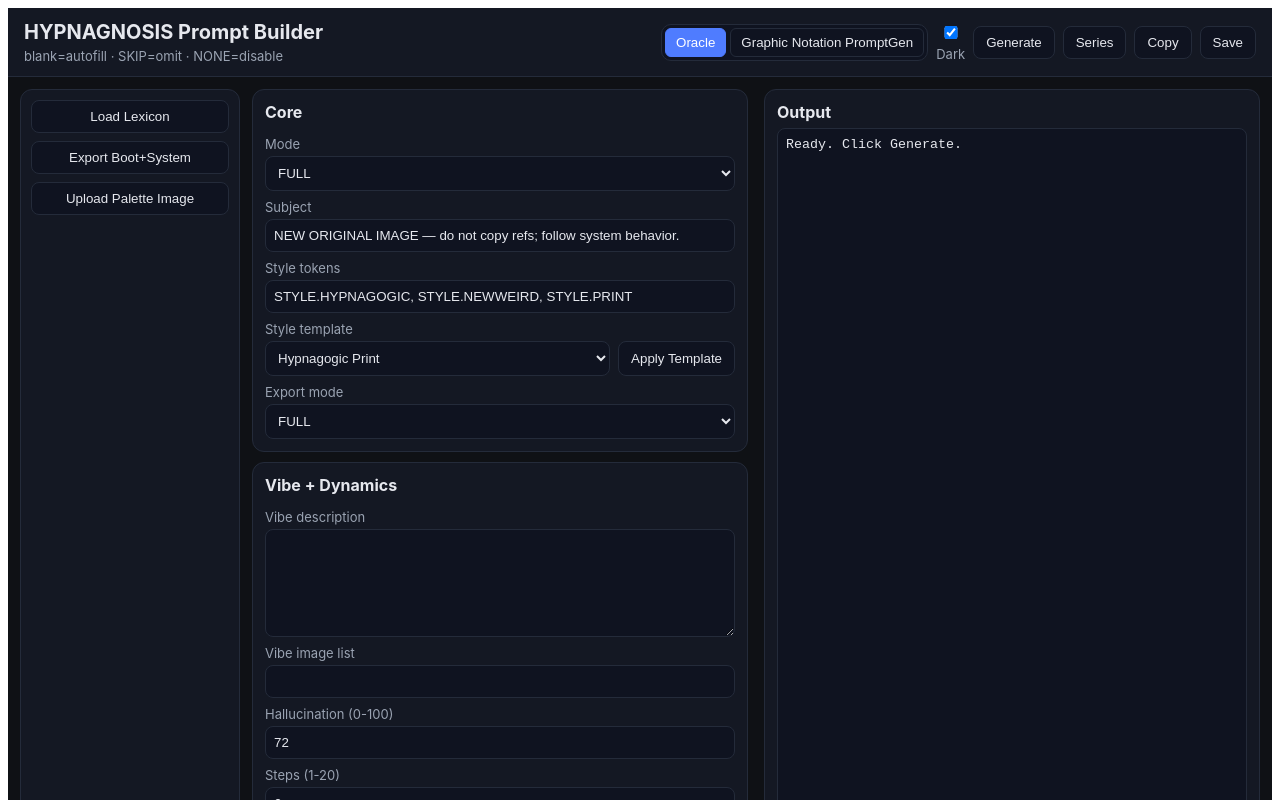
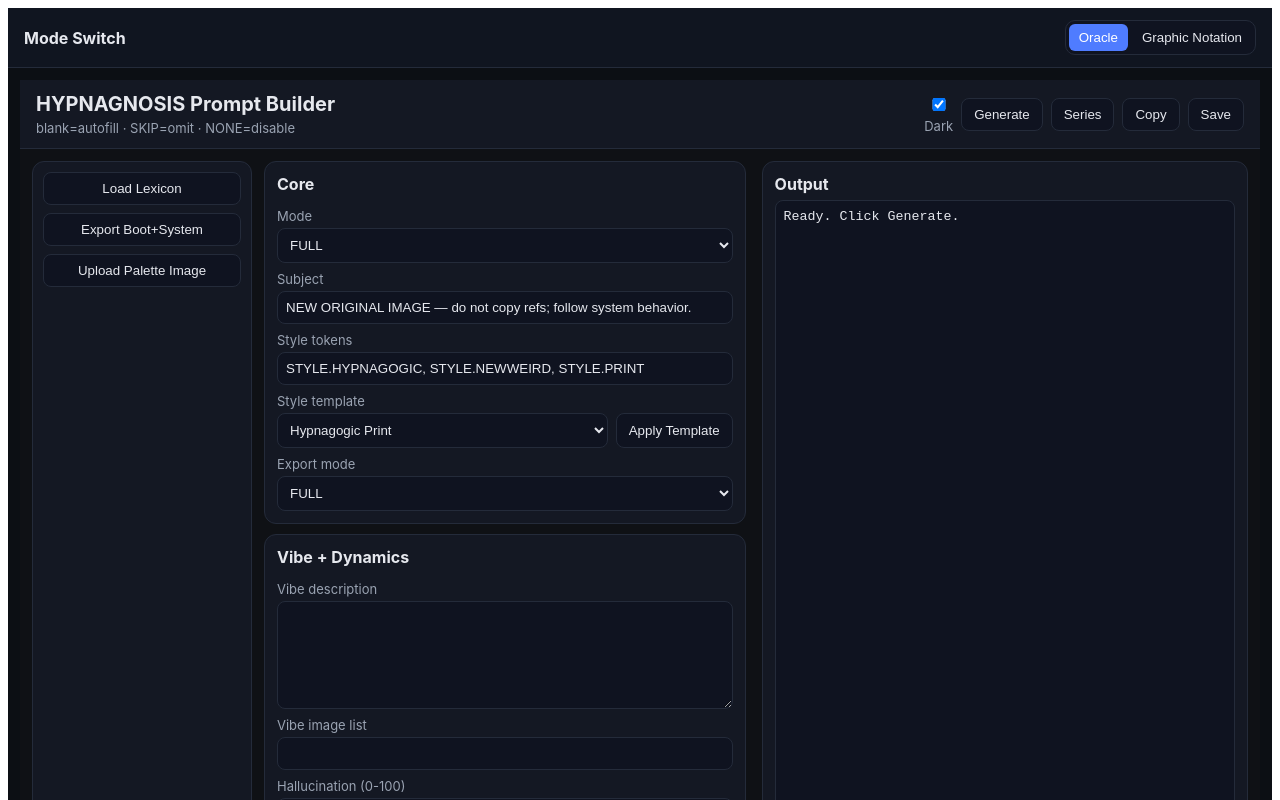
Before and after one commit to hgw3lls/oracle, a React (Vite) app: page / in a window 1280 px wide. Shown: the top 800 px of the page. Built offline with nearby package versions, Linux system fonts and the light colour scheme.

Commit message:
Refactor into AppShell with Oracle and Graphic Notation modes

```diff
--- a/src/app/App.tsx
+++ b/src/app/App.tsx
@@ -11,12 +11,7 @@ import {
 import { extractPaletteFromImage } from './paletteExtract';
 import './app.css';
 
-const BUILDERS = {
-  oracle: {
-    label: 'Oracle',
-    title: 'HYPNAGNOSIS Prompt Builder',
-    subtitle: 'blank=autofill · SKIP=omit · NONE=disable',
-    styleTemplates: [
+const ORACLE_STYLE_TEMPLATES = [
   {
     label: 'Hypnagogic Print',
     styleTokens: 'STYLE.HYPNAGOGIC, STYLE.PRINT, high-contrast ink',
@@ -32,103 +27,81 @@ const BUILDERS = {
     styleTokens: 'STYLE.GRAPHIC_SCORE, STYLE.NEWWEIRD, tactile mark-making',
     notes: 'Treat composition like a performable visual score with temporal cues.',
   },
-    ],
-  },
-  graphicNotation: {
-    label: 'Graphic Notation PromptGen',
-    title: 'Graphic Notation PromptGen',
-    subtitle: 'notation-first visual scoring · preserves independent state',
-    styleTemplates: [
-      {
-        label: 'Graphic Staff',
-        styleTokens: 'STYLE.GRAPHIC_SCORE, notation staves, measured intervals',
-        notes: 'Compose forms as staves, bars, accents, and timing marks.',
-      },
-      {
-        label: 'Gesture Cue Sheet',
-        styleTokens: 'gesture glyphs, cue marks, kinetic line pressure',
-        notes: 'Use directional arrows and dynamic intensity markers.',
-      },
-      {
-        label: 'Diagram Pulse',
-        styleTokens: 'diagrammatics, pulse clusters, symbol cadence',
-        notes: 'Layer symbol repetition to imply tempo and visual rhythm.',
-      },
-    ],
-  },
-} as const;
+];
 
-type BuilderMode = keyof typeof BUILDERS;
-
-type BuilderState = {
-  form: FormState;
-  series: GeneratedState[];
-  output: string;
-  status: string;
-  lexicon: Record<string, unknown>;
-  selectedStyleTemplate: string;
-};
-
-const createInitialBuilderState = (mode: BuilderMode): BuilderState => ({
-  form: defaultFormState(),
-  series: [],
-  output: 'Ready. Click Generate.',
-  status: 'Ready.',
-  lexicon: {},
-  selectedStyleTemplate: BUILDERS[mode].styleTemplates[0].label,
-});
+type BuilderMode = 'oracle' | 'graphicNotation';
 
 export default function App() {
-  const [activeBuilder, setActiveBuilder] = useState<BuilderMode>('oracle');
-  const [builderStates, setBuilderStates] = useState<Record<BuilderMode, BuilderState>>({
-    oracle: createInitialBuilderState('oracle'),
-    graphicNotation: createInitialBuilderState('graphicNotation'),
-  });
+  return <AppShell />;
+}
+
+function AppShell() {
+  const [mode, setMode] = useState<BuilderMode>('oracle');
+
+  return (
+    <div className="app-shell">
+      <header className="mode-shell-header">
+        <h1>Mode Switch</h1>
+        <div className="mode-toggle" role="tablist" aria-label="Prompt builder mode switch">
+          <button type="button" role="tab" aria-selected={mode === 'oracle'} className={mode === 'oracle' ? 'active' : ''} onClick={() => setMode('oracle')}>
+            Oracle
+          </button>
+          <button type="button" role="tab" aria-selected={mode === 'graphicNotation'} className={mode === 'graphicNotation' ? 'active' : ''} onClick={() => setMode('graphicNotation')}>
+            Graphic Notation
+          </button>
+        </div>
+      </header>
+
+      <div className="mode-shell-content">
+        <section hidden={mode !== 'oracle'} aria-hidden={mode !== 'oracle'}>
+          <OracleApp />
+        </section>
+        <section hidden={mode !== 'graphicNotation'} aria-hidden={mode !== 'graphicNotation'}>
+          <GraphicNotationApp />
+        </section>
+      </div>
+    </div>
+  );
+}
+
+function GraphicNotationApp() {
+  return (
+    <div className="graphic-notation-placeholder">
+      <h2>Graphic Notation</h2>
+      <p>Graphic Notation builder (coming online)</p>
+    </div>
+  );
+}
+
+function OracleApp() {
+  const [form, setForm] = useState<FormState>(defaultFormState());
+  const [series, setSeries] = useState<GeneratedState[]>([]);
+  const [output, setOutput] = useState('Ready. Click Generate.');
+  const [status, setStatus] = useState('Ready.');
   const [dark, setDark] = useState(true);
+  const [lexicon, setLexicon] = useState<Record<string, unknown>>({});
+  const [selectedStyleTemplate, setSelectedStyleTemplate] = useState(ORACLE_STYLE_TEMPLATES[0].label);
   const [isExtractingPalette, setIsExtractingPalette] = useState(false);
   const fileInputRef = useRef<HTMLInputElement>(null);
   const paletteImageInputRef = useRef<HTMLInputElement>(null);
 
-  const activeState = builderStates[activeBuilder];
-  const { form, output, status, lexicon, selectedStyleTemplate } = activeState;
-  const templates = BUILDERS[activeBuilder].styleTemplates;
-
   const panelClass = dark ? 'app dark' : 'app light';
 
-  const updateBuilderState = (updater: (state: BuilderState) => BuilderState, mode = activeBuilder) => {
-    setBuilderStates((previous) => ({
-      ...previous,
-      [mode]: updater(previous[mode]),
-    }));
-  };
-
-  const update = <K extends keyof FormState>(key: K, value: FormState[K]) => {
-    updateBuilderState((state) => ({ ...state, form: { ...state.form, [key]: value } }));
-  };
+  const update = <K extends keyof FormState>(key: K, value: FormState[K]) => setForm((f) => ({ ...f, [key]: value }));
 
   const runGenerate = (asSeries: boolean) => {
     try {
       const next = generateSeries(form, lexicon);
+      setSeries(next);
       if (asSeries) {
-        updateBuilderState((state) => ({
-          ...state,
-          series: next,
-          output: next.map((s) => `=== STATE ${s.index} ===\n${s.prompt}`).join('\n\n'),
-          status: `Generated ${next.length} states.`,
-        }));
+        setOutput(next.map((s) => `=== STATE ${s.index} ===\n${s.prompt}`).join('\n\n'));
+        setStatus(`Generated ${next.length} states.`);
       } else {
-        updateBuilderState((state) => ({
-          ...state,
-          series: next,
-          output: next[0]?.prompt ?? '',
-          status: 'Generated 1 prompt.',
-        }));
+        setOutput(next[0]?.prompt ?? '');
+        setStatus('Generated 1 prompt.');
       }
     } catch (error) {
-      updateBuilderState((state) => ({
-        ...state,
-        status: error instanceof Error ? error.message : 'Generation failed',
-      }));
+      setStatus(error instanceof Error ? error.message : 'Generation failed');
     }
   };
 
@@ -147,54 +120,31 @@ export default function App() {
   );
 
   const loadLexicon = async (e: ChangeEvent<HTMLInputElement>) => {
-    const mode = activeBuilder;
     const file = e.target.files?.[0];
     if (!file) return;
     const json = JSON.parse(await file.text()) as Record<string, unknown>;
-    updateBuilderState(
-      (state) => ({
-        ...state,
-        lexicon: json,
-        status: `Loaded lexicon: ${Object.keys(json).length} entries.`,
-      }),
-      mode,
-    );
+    setLexicon(json);
+    setStatus(`Loaded lexicon: ${Object.keys(json).length} entries.`);
   };
 
   const applyStyleTemplate = () => {
-    const template = templates.find((t) => t.label === selectedStyleTemplate);
+    const template = ORACLE_STYLE_TEMPLATES.find((t) => t.label === selectedStyleTemplate);
     if (!template) return;
-    updateBuilderState((state) => ({
-      ...state,
-      form: { ...state.form, styleTokens: template.styleTokens, notes: template.notes },
-      status: `Applied style template: ${template.label}.`,
-    }));
+    setForm((f) => ({ ...f, styleTokens: template.styleTokens, notes: template.notes }));
+    setStatus(`Applied style template: ${template.label}.`);
   };
 
   const handlePaletteImageUpload = async (e: ChangeEvent<HTMLInputElement>) => {
-    const mode = activeBuilder;
     const file = e.target.files?.[0];
     if (!file) return;
 
     try {
       setIsExtractingPalette(true);
       const colors = await extractPaletteFromImage(file, 5);
-      updateBuilderState(
-        (state) => ({
-          ...state,
-          form: { ...state.form, paletteLock: colors.join(', ') },
-          status: `Extracted ${colors.length} colors from ${file.name}.`,
-        }),
-        mode,
-      );
+      update('paletteLock', colors.join(', '));
+      setStatus(`Extracted ${colors.length} colors from ${file.name}.`);
     } catch (error) {
-      updateBuilderState(
-        (state) => ({
-          ...state,
-          status: error instanceof Error ? error.message : 'Palette extraction failed.',
-        }),
-        mode,
-      );
+      setStatus(error instanceof Error ? error.message : 'Palette extraction failed.');
     } finally {
       setIsExtractingPalette(false);
       e.target.value = '';
@@ -205,24 +155,10 @@ export default function App() {
     <div className={panelClass}>
       <header className="appbar">
         <div>
-          <h1>{BUILDERS[activeBuilder].title}</h1>
-          <p>{BUILDERS[activeBuilder].subtitle}</p>
+          <h1>HYPNAGNOSIS Prompt Builder</h1>
+          <p>blank=autofill · SKIP=omit · NONE=disable</p>
         </div>
         <div className="actions">
-          <div className="mode-toggle" role="tablist" aria-label="Prompt builder mode">
-            {(Object.keys(BUILDERS) as BuilderMode[]).map((mode) => (
-              <button
-                key={mode}
-                type="button"
-                role="tab"
-                aria-selected={activeBuilder === mode}
-                className={activeBuilder === mode ? 'active' : ''}
-                onClick={() => setActiveBuilder(mode)}
-              >
-                {BUILDERS[mode].label}
-              </button>
-            ))}
-          </div>
           <label><input type="checkbox" checked={dark} onChange={(e) => setDark(e.target.checked)} /> Dark</label>
           <button onClick={() => runGenerate(false)}>Generate</button>
           <button onClick={() => runGenerate(true)}>Series</button>
@@ -247,8 +183,8 @@ export default function App() {
             <label>Style tokens<input value={form.styleTokens} onChange={(e) => update('styleTokens', e.target.value)} /></label>
             <label>Style template
               <div className="inline-group">
-                <select value={selectedStyleTemplate} onChange={(e) => updateBuilderState((state) => ({ ...state, selectedStyleTemplate: e.target.value }))}>
-                  {templates.map((template) => <option key={template.label}>{template.label}</option>)}
+                <select value={selectedStyleTemplate} onChange={(e) => setSelectedStyleTemplate(e.target.value)}>
+                  {ORACLE_STYLE_TEMPLATES.map((template) => <option key={template.label}>{template.label}</option>)}
                 </select>
                 <button type="button" onClick={applyStyleTemplate}>Apply Template</button>
               </div>
@@ -293,7 +229,7 @@ export default function App() {
             <h2>Humanizer Qualities + Symbol Injection</h2>
             <div className="checks">
               {HUMANIZER_QUALITIES.map(([k, label]) => (
-                <label key={k}><input type="checkbox" checked={form.qualities[k]} onChange={(e) => updateBuilderState((state) => ({ ...state, form: { ...state.form, qualities: { ...state.form.qualities, [k]: e.target.checked } } }))} /> {label}</label>
+                <label key={k}><input type="checkbox" checked={form.qualities[k]} onChange={(e) => setForm((f) => ({ ...f, qualities: { ...f.qualities, [k]: e.target.checked } }))} /> {label}</label>
               ))}
             </div>
             <label><input type="checkbox" checked={form.injectSymbols} onChange={(e) => update('injectSymbols', e.target.checked)} /> Inject symbol lexicon</label>
@@ -303,7 +239,7 @@ export default function App() {
 
         <section className="output">
           <h2>Output</h2>
-          <textarea value={output} onChange={(e) => updateBuilderState((state) => ({ ...state, output: e.target.value }))} />
+          <textarea value={output} onChange={(e) => setOutput(e.target.value)} />
         </section>
       </main>
       <footer className="status">{status}</footer>
--- a/src/app/app.css
+++ b/src/app/app.css
@@ -1,5 +1,13 @@
 :root { font-family: Inter, system-ui, sans-serif; }
-.app { min-height: 100vh; display: grid; grid-template-rows: auto 1fr auto; }
+.app-shell { min-height: 100vh; background: #0c0f14; color: #e6e8ee; }
+.mode-shell-header { display:flex; justify-content:space-between; align-items:center; gap:12px; padding:12px 16px; border-bottom:1px solid #242b3a; background:#101520; }
+.mode-shell-header h1 { margin:0; font-size:16px; }
+.mode-shell-content { padding:12px; }
+.mode-toggle { display:flex; gap:4px; padding:3px; border:1px solid #242b3a; border-radius:10px; background:#0f1320; }
+.mode-toggle button { border-radius:6px; padding:6px 10px; }
+.mode-toggle button.active { background:#4f7cff; color:#fff; border-color:#4f7cff; }
+
+.app { min-height: calc(100vh - 84px); display: grid; grid-template-rows: auto 1fr auto; }
 .app.dark { --bg:#0f1115; --panel:#141823; --card:#171c28; --text:#e6e8ee; --muted:#9aa3b2; --accent:#4f7cff; --border:#242b3a; --entry:#0f1320; }
 .app.light { --bg:#f6f7fb; --panel:#fff; --card:#fff; --text:#101214; --muted:#606774; --accent:#2b62ff; --border:#e3e6ef; --entry:#fff; }
 .app { background:var(--bg); color:var(--text); }
@@ -7,9 +15,6 @@
 .appbar h1 { margin:0; font-size:20px; }
 .appbar p { margin:4px 0 0; color:var(--muted); font-size:13px; }
 .actions { display:flex; gap:8px; align-items:center; }
-.mode-toggle { display:flex; gap:4px; padding:3px; border:1px solid var(--border); border-radius:10px; background:var(--entry); }
-.mode-toggle button { border-radius:6px; padding:6px 10px; }
-.mode-toggle button.active { background:var(--accent); color:#fff; border-color:var(--accent); }
 button { background:var(--entry); color:var(--text); border:1px solid var(--border); padding:8px 12px; border-radius:8px; cursor:pointer; }
 button:disabled { opacity:0.65; cursor:progress; }
 .body { display:grid; grid-template-columns: 220px 1fr 40%; gap:12px; padding:12px; overflow:hidden; }
@@ -29,3 +34,7 @@ textarea { min-height:90px; }
 .output { padding:12px; display:grid; grid-template-rows:auto 1fr; }
 .output textarea { height:100%; min-height:300px; }
 .status { background:var(--panel); padding:8px 12px; color:var(--muted); border-top:1px solid var(--border); }
+
+.graphic-notation-placeholder { border:1px dashed #3b4354; border-radius:12px; background:#111725; padding:24px; }
+.graphic-notation-placeholder h2 { margin:0 0 8px; }
+.graphic-notation-placeholder p { margin:0; color:#b6c0d2; }
```
Also changed, not shown: 1 other file (tests, documents, lock files or other folders). Lines whose indentation alone changed are shown as unchanged.
